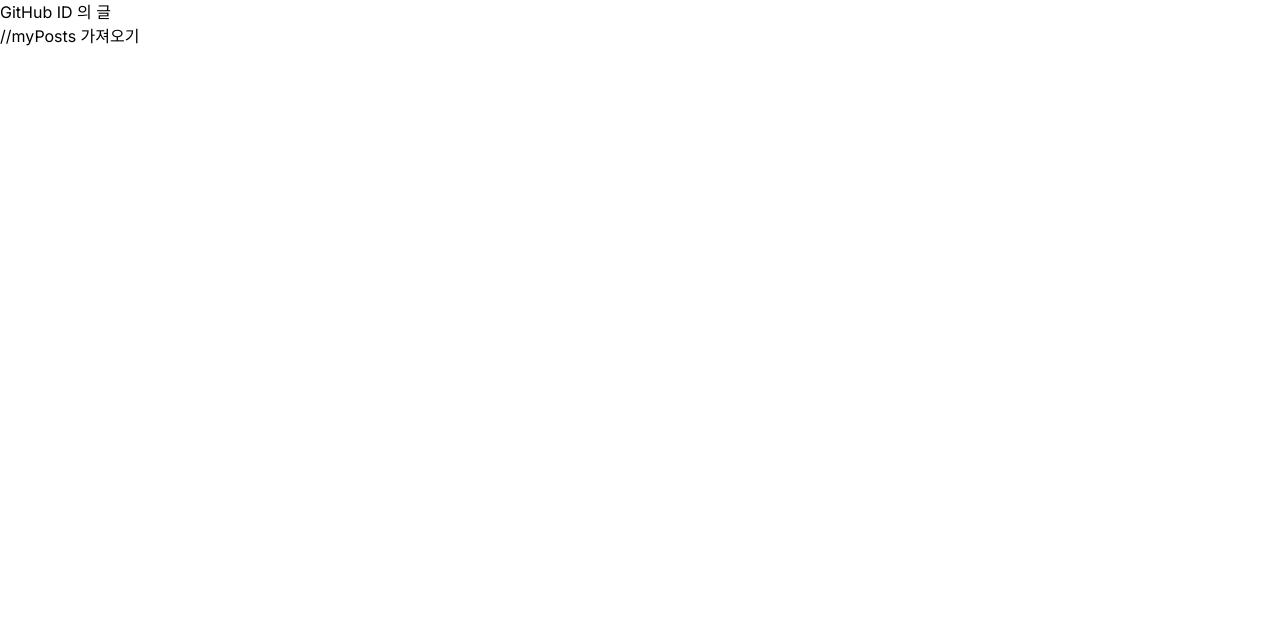
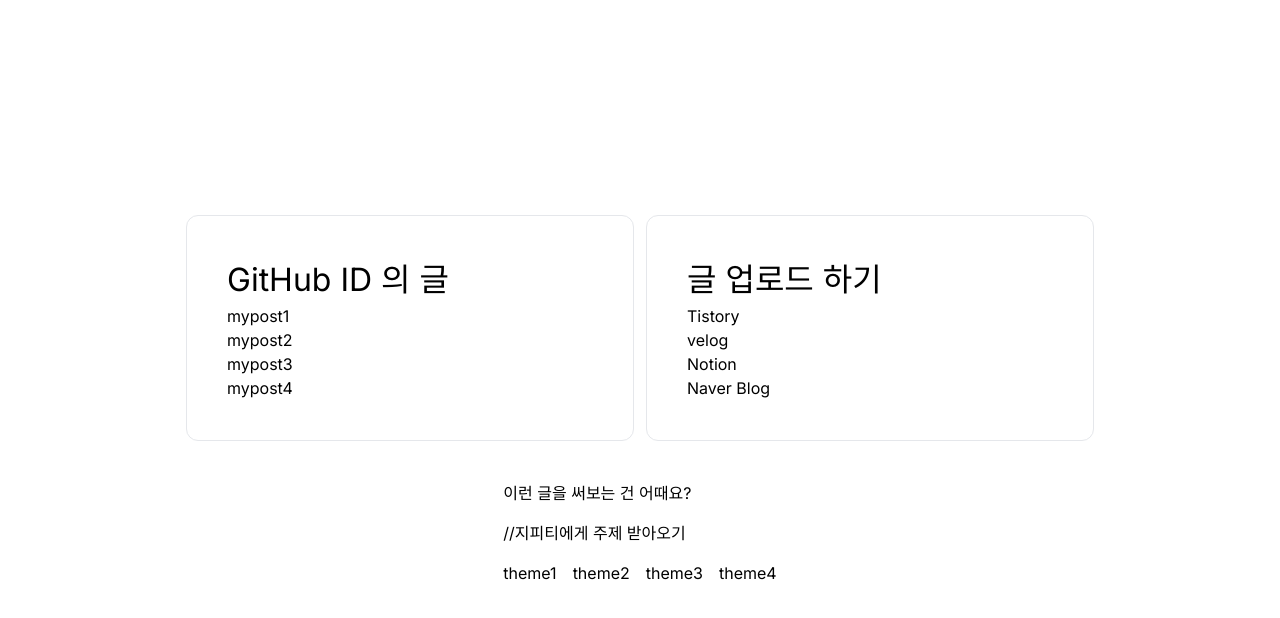
Before and after one commit to Blogit-CAU/blogit-website, a Next.js app: page /post/share in a window 1280 px wide. Shown: the top 618 px of the page. Built offline with nearby package versions, Linux system fonts and the light colour scheme.

Commit message:
feat: post/share page (GPT api 제외) layout

```diff
--- a/app/post/share/page.tsx
+++ b/app/post/share/page.tsx
@@ -1,13 +1,52 @@
+import MyPostList from '@/component/MyPost';
 import React from 'react';
 
 export default function PostSharedPage() {
 
 
-    return (<main >
-        <section>
-            <h1>GitHub ID 의 글</h1>
-            //myPosts 가져오기
+    return (<main className="flex min-h-screen flex-col items-center justify-center gap-10">
+        <div className='flex justify-center gap-3 w-full'>
+            <section className='p-10 border rounded-xl w-[35%] '>
+                <h1 className='text-[2rem]'>GitHub ID 의 글</h1>
+                <MyPostList/>
+            </section>
+            <section className='p-10 border rounded-xl w-[35%]'>
+                <h1 className='text-[2rem]'>글 업로드 하기</h1>
+                <div className='flex flex-col'>
+                    <a
+                    href='https://www.tistory.com/'
+                    target='_blank'
+                    rel='noopener noreferrer'>
+                        Tistory</a>
+                    <a
+                    href='https://velog.io/'
+                    target='_blank'
+                    rel='noopener noreferrer'>
+                        velog</a>
+                    <a
+                    href='https://www.notion.com/'
+                    target='_blank'
+                    rel='noopener noreferrer'>
+                        Notion</a>
+                    <a
+                    href='https://section.blog.naver.com/'
+                    target='_blank'
+                    rel='noopener noreferrer'>
+                        Naver Blog</a>
+                </div>
+            </section>
+        </div>
+        <section className='flex flex-col gap-4'>
+            <h1>이런 글을 써보는 건 어때요?</h1>
+            //지피티에게 주제 받아오기
+            <ul className='flex gap-4'>
+                <li>theme1</li>
+                <li>theme2</li>
+                <li>theme3</li>
+                <li>theme4</li>
+            </ul>
         </section>
+
     </main>
     );
 }
--- a/component/MyPost.tsx
+++ b/component/MyPost.tsx
@@ -1,7 +1,7 @@
-//my post - DB에서 가져오기
+//my post component
 
-//임시 데이터
-export const myPosts = [
+//임시 데이터 - DB에서 가져오기
+const myPosts = [
     {
         title: 'mypost1',
         content:'this is my post1',
@@ -19,3 +19,13 @@
         content:'this is my post4',
     },
 ]
+
+export default function MyPostList(){
+    return (
+        <ul>
+            {myPosts.map((each) => {
+                return <li>{each.title}</li>
+            })}
+        </ul>
+    )
+}
```
